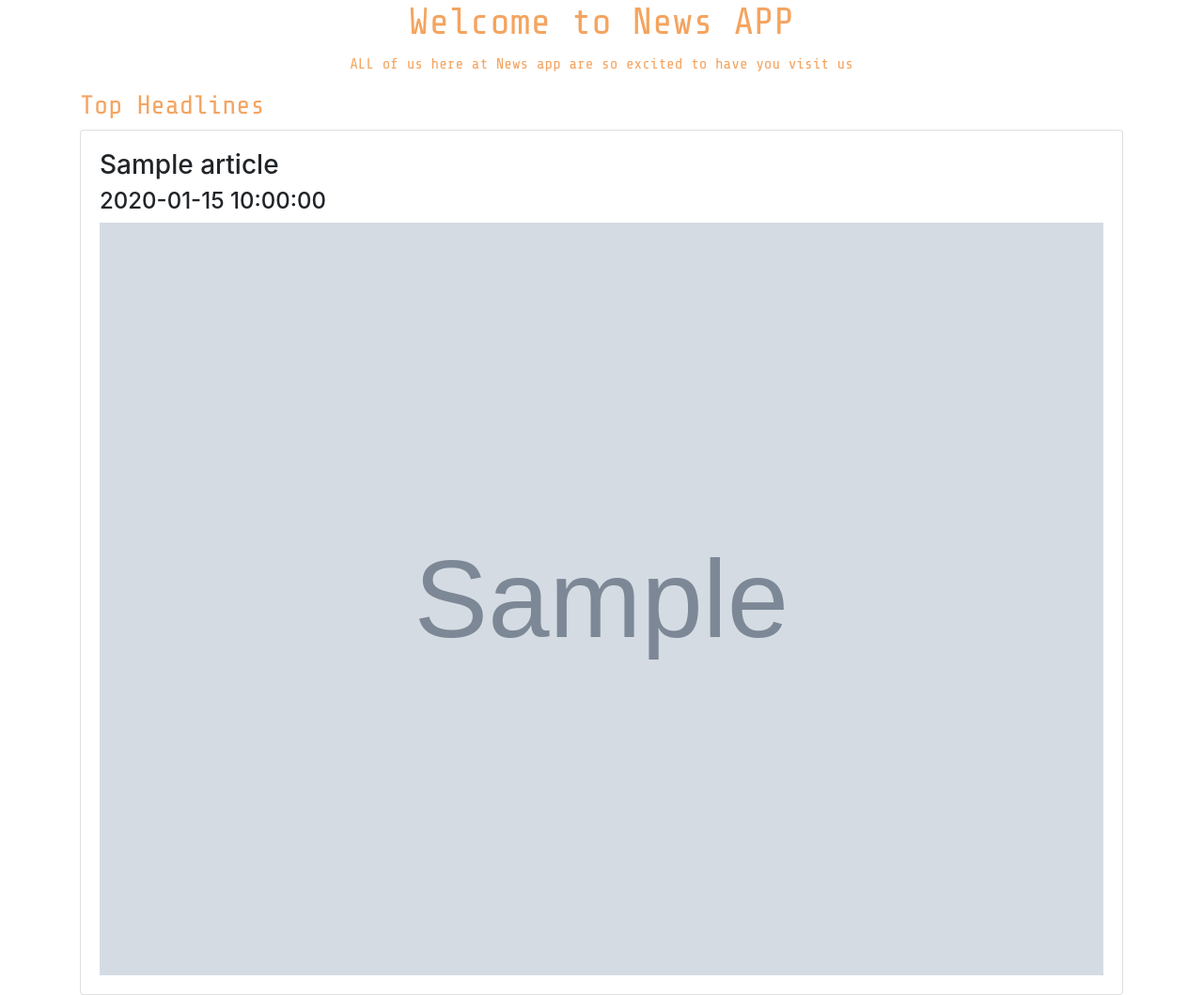
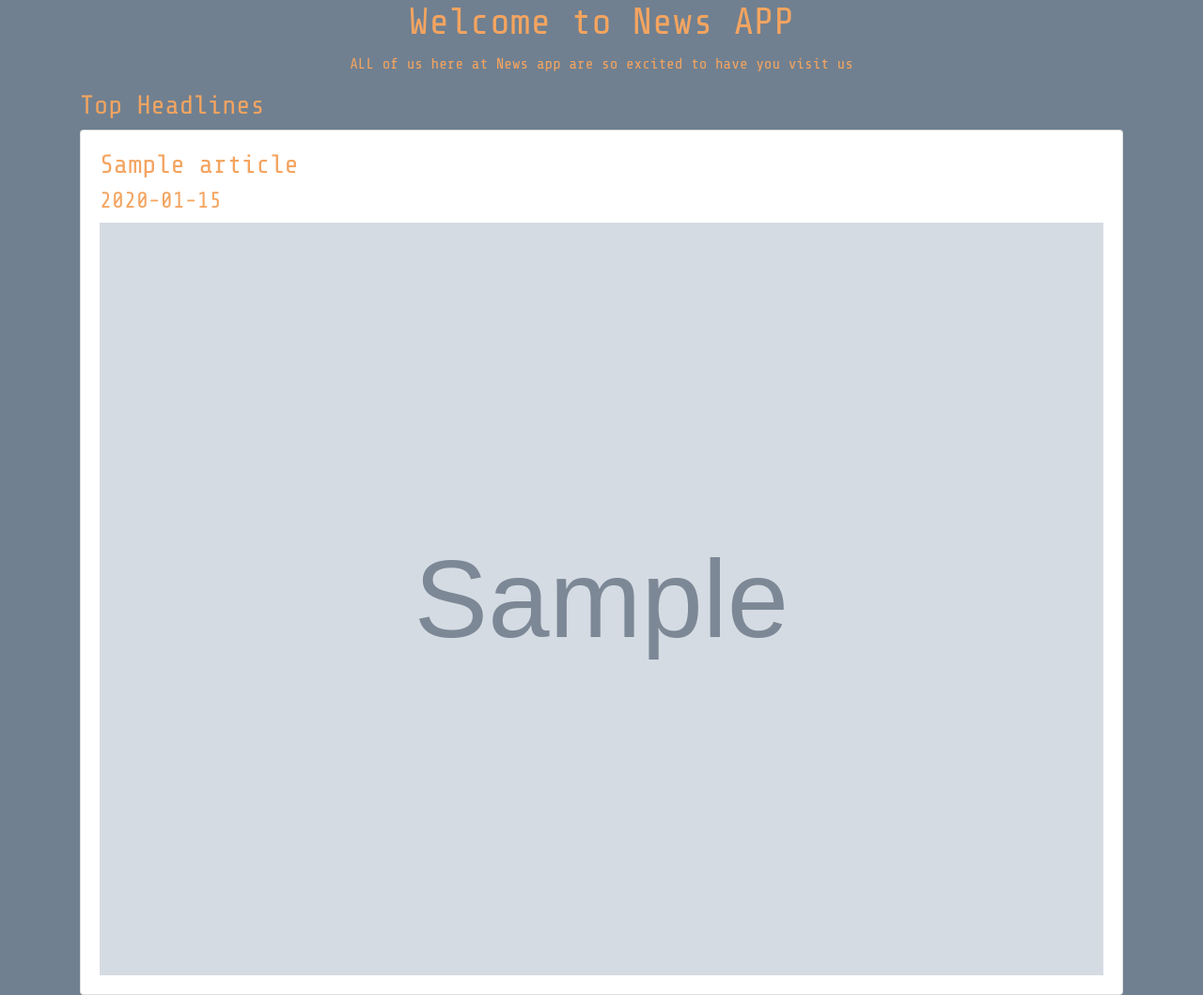
Before and after one commit to ALKEMIA-CHARLES/News-app, a Flask app: page / in a window 1280 px wide. Shown: the whole page at 94% size. Run offline with Flask 2, Linux system fonts and the light colour scheme; grey boxes marked "Sample" are stand-in pictures; a database or web service that is not in the repository returns one stand-in record (values such as "Sample title"); data that the repository does not hold is empty; some libraries are stand-ins or nearby versions.

Commit message:
added background color

```diff
--- a/app/static/css/index.css
+++ b/app/static/css/index.css
@@ -17,3 +17,20 @@
      font-family: 'Share Tech Mono',
      monospace
 }
+
+#articletitle{
+    color: sandybrown;
+    font-family: 'Share Tech Mono',
+    monospace;
+}
+
+#datepublished{
+    color: sandybrown;
+        font-family: 'Share Tech Mono',
+        monospace;
+}
+
+body{
+    background-color: slategrey;
+
+}
--- a/app/templates/index.html
+++ b/app/templates/index.html
@@ -1,7 +1,7 @@
 {%extends 'base.html'%}
 
 
-
+<body>
 {%block content%}
 <h1 id="headertitle">Welcome to News APP</h1>
 <div class="container">
@@ -9,11 +9,14 @@
     <h3 id="topheadlines"> Top Headlines </h3>
     <div class="card card-body">
         {% for article in top_headlines %}
-        <h3>{{ article.title}}</h3>
-        <h4>{{article.publishedAt}}</h4>
+        <h3 id="articletitle" style="font-family: 'Share Tech Mono',
+     monospace;">{{ article.title}}</h3>
+        <h4 id="datepublished" style="font-family:'Share Tech Mono',
+     monospace; ;">{{article.publishedAt[:10]}}</h4>
         <img src="{{article.image}}" alt="" class="img-fluid">
         {% endfor %}
     </div>
 </div>
 
 {%endblock%}
+</body>
```
